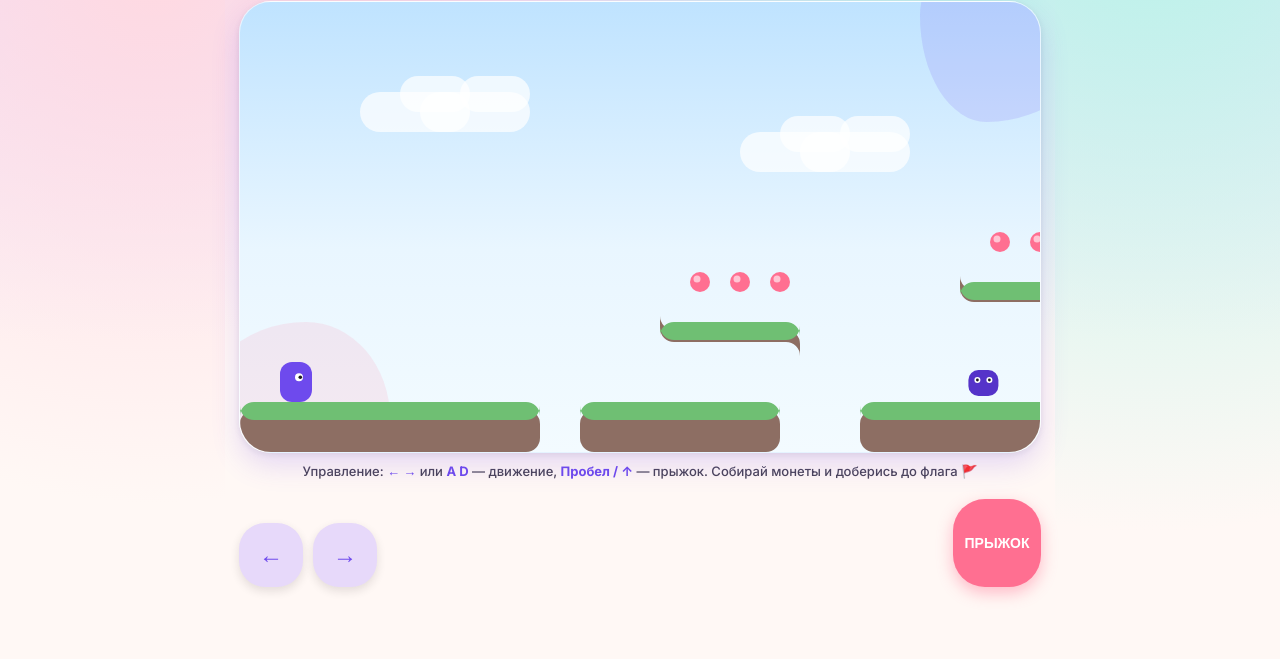
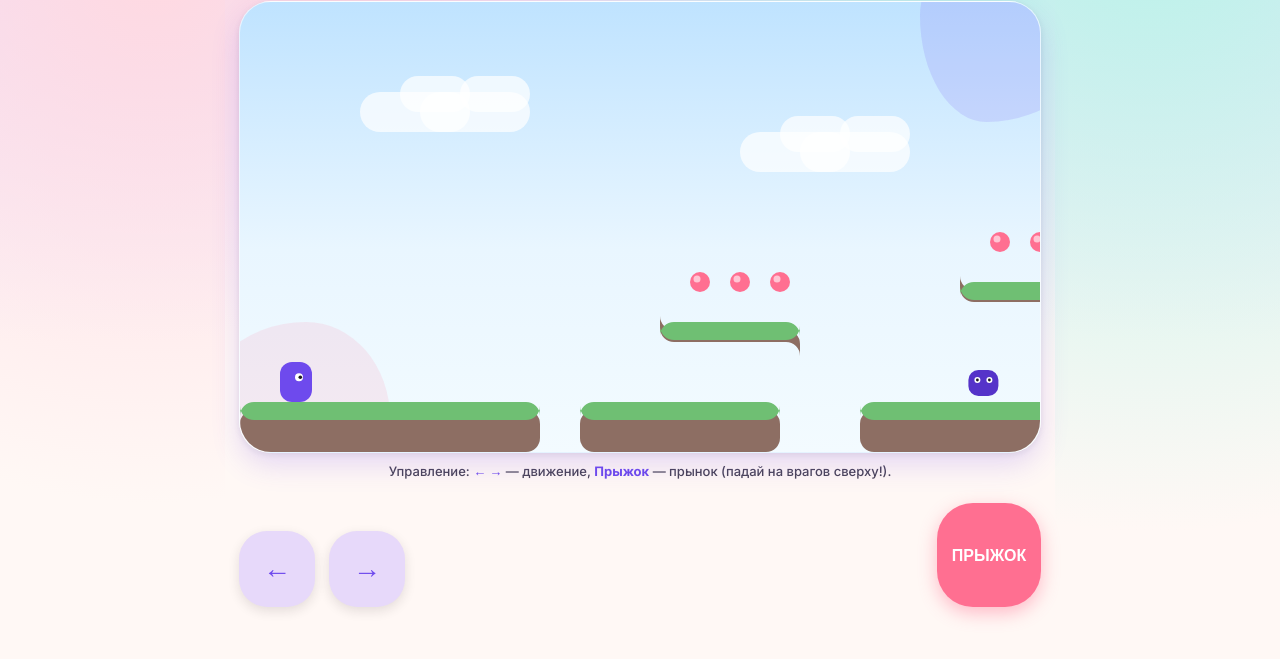
Before and after one commit to zelikovpavel556-commits/zerkinl-games, a plain HTML site: page platformer/index.html in a window 1280 px wide. Shown: the part 99-758 px from the top of the page. Drawn offline with Linux system fonts and the light colour scheme.

Commit message:
Update index.html

```diff
--- a/platformer/index.html
+++ b/platformer/index.html
@@ -108,18 +108,18 @@
   }
   .hint b{color:var(--m3-primary);font-weight:700;}
 
-  /* Touch controls */
+  /* Touch controls (увеличенные кнопки) */
   .controls{
     display:flex;justify-content:space-between;align-items:flex-end;
-    margin-top:20px;gap:16px;
+    margin-top:24px;gap:16px;
   }
-  .dpad{display:flex;gap:10px;}
+  .dpad{display:flex;gap:14px;}
   .ctl-btn{
-    width:64px;height:64px;border:none;cursor:pointer;
+    width:76px;height:76px;border:none;cursor:pointer;
     background:var(--m3-surface-container-high);color:var(--m3-primary);
-    font-size:24px;font-weight:700;
-    border-radius:26px;
-    box-shadow:0 4px 10px rgba(29,27,32,0.12);
+    font-size:28px;font-weight:700;
+    border-radius:28px;
+    box-shadow:0 4px 12px rgba(29,27,32,0.12);
     transition:transform .18s var(--spring), border-radius .18s var(--spring), background .18s;
     -webkit-user-select:none;user-select:none;touch-action:none;
   }
@@ -129,10 +129,10 @@
     background:var(--m3-primary-container);
   }
   .jump-btn{
-    width:88px;height:88px;border:none;cursor:pointer;
+    width:104px;height:104px;border:none;cursor:pointer;
     background:var(--m3-tertiary);color:#fff;font-family:'Poppins',sans-serif;
-    font-weight:700;font-size:14px;border-radius:32px;
-    box-shadow:0 6px 16px rgba(255,111,145,0.45);
+    font-weight:700;font-size:16px;border-radius:36px;
+    box-shadow:0 6px 18px rgba(255,111,145,0.45);
     transition:transform .18s var(--spring), border-radius .18s var(--spring);
     -webkit-user-select:none;user-select:none;touch-action:none;
   }
@@ -190,7 +190,7 @@
       <canvas id="game" width="800" height="450"></canvas>
     </div>
   </div>
-  <p class="hint">Управление: <b>← →</b> или <b>A D</b> — движение, <b>Пробел / ↑</b> — прыжок. Собирай монеты и доберись до флага 🚩</p>
+  <p class="hint">Управление: <b>← →</b> — движение, <b>Прыжок</b> — прынок (падай на врагов сверху!).</p>
 
   <div class="controls">
     <div class="dpad">
@@ -369,13 +369,26 @@ function updatePlayer(){
     }
   }
 
-  // enemies
-  for(const e of level.enemies){
+  // enemies (с механикой убийства прыжком сверху)
+  for(let i = level.enemies.length - 1; i >= 0; i--){
+    const e = level.enemies[i];
     e.x += e.vx * e.dir;
     if(e.x < e.minX || e.x+e.w > e.maxX) e.dir *= -1;
-    if(rectsOverlap(player.x,player.y,player.w,player.h,e.x,e.y,e.w,e.h)){
-      loseLife();
-      break;
+
+    if(rectsOverlap(player.x, player.y, player.w, player.h, e.x, e.y, e.w, e.h)){
+      const isFalling = player.vy > 0;
+      const hitFromAbove = player.y + player.h - player.vy <= e.y + 14;
+
+      if(isFalling && hitFromAbove){
+        level.enemies.splice(i, 1);
+        player.vy = JUMP_VEL * 0.75; // Отскок вверх
+        coins++;
+        document.getElementById('coinCount').textContent = coins;
+        pulseChip('coinChip');
+      } else {
+        loseLife();
+        break;
+      }
     }
   }
 
@@ -472,7 +485,6 @@ function roundRect(x,y,w,h,r){
 }
 
 function drawBackground(){
-  // parallax clouds
   ctx.fillStyle = 'rgba(255,255,255,0.7)';
   for(let i=0;i<6;i++){
     const bx = ((i*380) - camX*0.3) % (W+400) - 200;
@@ -549,7 +561,6 @@ function drawPlayer(){
   ctx.fillStyle = COLORS.primary;
   roundRect(x, y, w, h, 12);
   ctx.fill();
-  // face
   ctx.fillStyle = '#fff';
   const eyeX = player.facing>0 ? x+w-13 : x+5;
   ctx.beginPath(); ctx.arc(eyeX, y+h*0.38, 4,0,Math.PI*2); ctx.fill();
```
